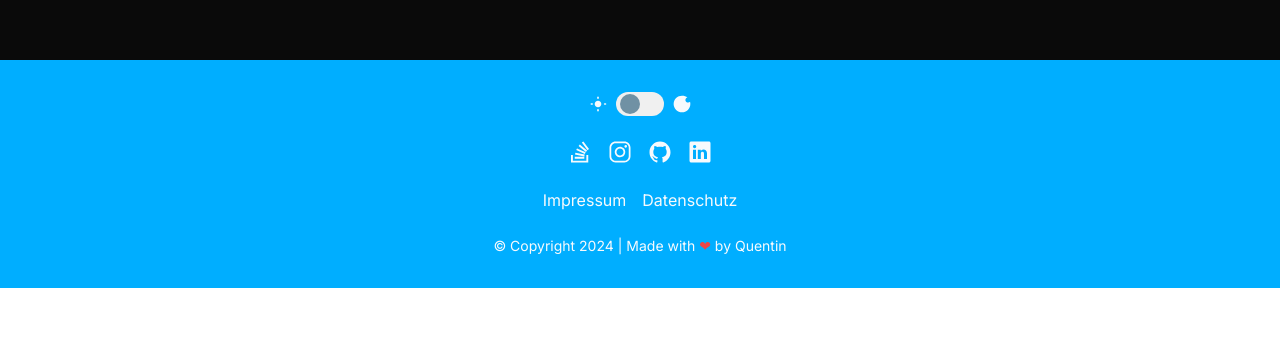
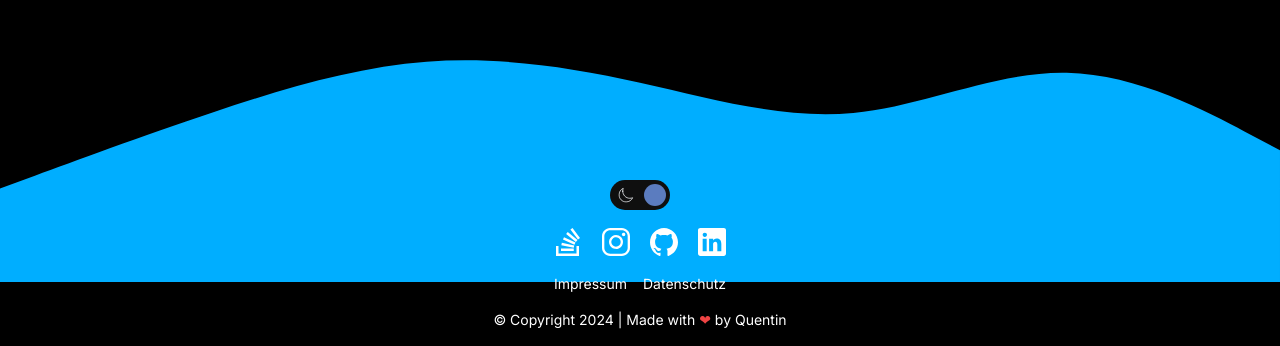
Before and after one commit to Qu3ntinS/portfolio, a Next.js app: page /portfolio/ in a window 1280 px wide. Shown: the part 1559-1905 px from the top of the page. Before the commit the page ends 1847 px from the top, so only its background shows below. Built offline with nearby package versions, Linux system fonts and the light colour scheme.

Commit message:
changed styling + fixed dark/white mode switch implementation

```diff
--- a/app/components/Footer.tsx
+++ b/app/components/Footer.tsx
@@ -32,39 +32,74 @@ const Footer = () => {
   ];
 
   return (
-    <footer className="relative py-8 bg-primary ">
-      <div className="container mx-auto px-4">
-        <div className="max-w-6xl mx-auto">
-          <div className="flex flex-col items-center gap-6">
+    <footer className="relative w-full bg-background light:bg-background-light">
+      {/* Wave Background */}
+      <div className="absolute top-0 left-0 right-0 w-full">
+        <Image
+          src="/portfolio/footer-wave.svg"
+          alt="Footer Wave"
+          width={1440}
+          height={250}
+          className="w-full"
+        />
+      </div>
+
+      {/* Content */}
+      <div className="container mx-auto px-4 relative z-10">
+        <div className="flex flex-col items-center gap-4 pt-[120px] pb-4">
           {/* Theme Toggle */}
           <div className="flex items-center gap-2">
-              <span className="text-text">
-                <svg width="20" height="20" viewBox="0 0 24 24" fill="none" xmlns="http://www.w3.org/2000/svg">
-                  <path d="M12 16C14.2091 16 16 14.2091 16 12C16 9.79086 14.2091 8 12 8C9.79086 8 8 9.79086 8 12C8 14.2091 9.79086 16 12 16Z" fill="currentColor"/>
-                  <path d="M12 3C12.5523 3 13 3.44772 13 4V5C13 5.55228 12.5523 6 12 6C11.4477 6 11 5.55228 11 5V4C11 3.44772 11.4477 3 12 3Z" fill="currentColor"/>
-                  <path d="M12 18C12.5523 18 13 18.4477 13 19V20C13 20.5523 12.5523 21 12 21C11.4477 21 11 20.5523 11 20V19C11 18.4477 11.4477 18 12 18Z" fill="currentColor"/>
-                  <path d="M21 11C21.5523 11 22 11.4477 22 12C22 12.5523 21.5523 13 21 13H20C19.4477 13 19 12.5523 19 12C19 11.4477 19.4477 11 20 11H21Z" fill="currentColor"/>
-                  <path d="M6 12C6 11.4477 5.55228 11 5 11H4C3.44772 11 3 11.4477 3 12C3 12.5523 3.44772 13 4 13H5C5.55228 13 6 12.5523 6 12Z" fill="currentColor"/>
-                </svg>
-              </span>
             <button
               onClick={toggleTheme}
-                className="w-12 h-6 rounded-full bg-secondary-light dark:bg-secondary flex items-center transition-all duration-300 focus:outline-none"
+              className={`w-[60px] h-[30px] rounded-full flex items-center p-[4px] transition-all duration-300 focus:outline-none ${
+                isDarkMode ? 'bg-[#F0F0F0]' : 'bg-[#0F0F0F]'
+              }`}
               aria-label="Toggle theme"
             >
+              <div className="relative w-full h-full">
+                {/* Moon Icon */}
+                <div className="absolute left-0 top-1/2 -translate-y-1/2 ml-[4px]">
+                  <svg width="16" height="16" viewBox="0 0 21 21" fill="none" xmlns="http://www.w3.org/2000/svg">
+                    <g clipPath="url(#clip0_22_32)">
+                      <path d="M6.20831 5.51074C6.20831 4.19504 6.4021 2.86344 6.89581 1.72949C3.61171 3.15906 1.39581 6.51277 1.39581 10.3232C1.39581 15.449 5.55132 19.6045 10.6771 19.6045C14.4875 19.6045 17.8412 17.3886 19.2708 14.1045C18.1369 14.5982 16.8053 14.792 15.4896 14.792C10.3638 14.792 6.20831 10.6365 6.20831 5.51074Z" stroke="#F7FAFD" strokeLinecap="round" strokeLinejoin="round"/>
+                    </g>
+                    <defs>
+                      <clipPath id="clip0_22_32">
+                        <rect width="20" height="20" fill="white" transform="translate(0.333313 0.666992)"/>
+                      </clipPath>
+                    </defs>
+                  </svg>
+                </div>
+                {/* Sun Icon */}
+                <div className="absolute right-0 top-1/2 -translate-y-1/2 mr-[4px]">
+                  <svg width="16" height="16" viewBox="0 0 512 512" fill="none" xmlns="http://www.w3.org/2000/svg">
+                    <path d="M256 48v48M256 416v48M403.08 108.92l-33.94 33.94M142.86 369.14l-33.94 33.94M464 256h-48M96 256H48M403.08 403.08l-33.94-33.94M142.86 142.86l-33.94-33.94"
+                      stroke={isDarkMode ? "#000000" : "#F7FAFD" }
+                      strokeLinecap="round"
+                      strokeMiterlimit="10"
+                      strokeWidth="32"
+                    />
+                    <circle
+                      cx="256"
+                      cy="256"
+                      r="80"
+                      stroke={isDarkMode ? "#000000" : "#F7FAFD"}
+                      strokeLinecap="round"
+                      strokeMiterlimit="10"
+                      strokeWidth="32"
+                    />
+                  </svg>
+                </div>
+                {/* Toggle Circle */}
                 <div
-                  className={`w-5 h-5 rounded-full transition-all duration-300 ${
+                  className={`w-[22px] h-[22px] rounded-full absolute top-1/2 -translate-y-1/2 transition-all duration-300 ${
                     isDarkMode
-                      ? 'ml-1 bg-accent'
-                      : 'ml-6 bg-accent-light'
+                      ? 'left-0 bg-[#7091A4]'
+                      : 'left-[calc(100%-22px)] bg-[#5B7CBF]'
                   }`}
                 />
+              </div>
             </button>
-              <span className="text-text">
-                <svg width="20" height="20" viewBox="0 0 24 24" fill="none" xmlns="http://www.w3.org/2000/svg">
-                  <path fillRule="evenodd" clipRule="evenodd" d="M12.2256 2.00253C9.59172 1.94346 6.93894 2.9189 4.92893 4.92891C1.02369 8.83415 1.02369 15.1658 4.92893 19.071C8.83418 22.9763 15.1658 22.9763 19.0711 19.071C21.0811 17.061 22.0565 14.4082 21.9975 11.7743C21.9796 10.9772 21.8669 10.1818 21.6595 9.40643C21.0933 9.9488 20.3275 10.2922 19.4872 10.3367C18.6469 10.3813 17.8414 10.1331 17.2162 9.63615C16.5911 9.13917 16.1896 8.42159 16.0838 7.63131C15.9781 6.84104 16.1676 6.0392 16.6195 5.35767C17.0715 4.67614 17.7505 4.15775 18.5410 3.89571C16.7416 2.66843 14.5992 1.99014 12.2256 2.00253Z" fill="currentColor"/>
-                </svg>
-              </span>
           </div>
 
           {/* Social Links */}
@@ -73,29 +108,28 @@ const Footer = () => {
               <Link
                 key={link.name}
                 href={link.href}
-                  className="text-text light:text-text-light hover:opacity-80 transition-opacity"
+                className="text-white hover:opacity-80 transition-opacity"
               >
                 <Image
                   src={link.icon}
                   alt={link.name}
                   width={24}
                   height={24}
-                    className="w-6 h-6"
+                  className="w-8 h-8 brightness-0 invert"
                 />
               </Link>
             ))}
           </div>
 
           {/* Links */}
-            <div className="flex items-center gap-4 text-text">
-              <Link href="/impressum">Impressum</Link>
-              <Link href="/datenschutz">Datenschutz</Link>
+          <div className="flex items-center gap-4 text-white">
+            <Link href="/impressum" className="text-sm hover:opacity-80 transition-opacity">Impressum</Link>
+            <Link href="/datenschutz" className="text-sm hover:opacity-80 transition-opacity">Datenschutz</Link>
           </div>
 
           {/* Copyright */}
-            <div className="text-text text-sm">
+          <div className="text-white text-sm">
             © Copyright {new Date().getFullYear()} | Made with <span className="text-red-500">❤</span> by Quentin
-            </div>
           </div>
         </div>
       </div>
--- a/app/components/Hero.tsx
+++ b/app/components/Hero.tsx
@@ -3,8 +3,11 @@
 import React from 'react';
 import Image from 'next/image';
 import { TypeAnimation } from 'react-type-animation';
+import { useTheme } from '../context/ThemeContext';
 
 const Hero = () => {
+  const { isDarkMode } = useTheme();
+
   return (
     <section className="relative h-[88vh] w-full bg-[#00AEFF]">
       <div className="container mx-auto px-4 h-full">
@@ -14,7 +17,7 @@ const Hero = () => {
             {/* Avatar positioned absolutely */}
             <div className="absolute top-0 -right-[1%] w-[450px] h-[450px] flex items-center justify-center">
               <Image
-                src="/portfolio/avatar-background.svg"
+                src={isDarkMode ? "/portfolio/avatar-background-light.svg" : "/portfolio/avatar-background.svg"}
                 alt="Avatar Background"
                 width={600}
                 height={600}
@@ -40,9 +43,11 @@ const Hero = () => {
                     1000,
                     "I'm a Full Stack Developer!",
                     1000,
-                    "I love creating awesome stuff!",
+                    "I love cars!",
                     1000,
                     "I'm passionate about coding!",
+                    1000,
+                    "Checkout the White Mode!",
                     1000,
                   ]}
                   wrapper="span"
@@ -65,7 +70,7 @@ const Hero = () => {
       </div>
 
       {/* Wave Transition */}
-      <div className="bottom-0 left-0 right-0 w-full">
+      <div className="bottom-0 left-0 right-0 w-full relative top-[-100px]">
         <Image
           src="/portfolio/wave.svg"
           alt="Wave Transition"
--- a/app/components/Navbar.tsx
+++ b/app/components/Navbar.tsx
@@ -42,7 +42,7 @@ const Navbar = () => {
           {/* Discord Button */}
           <Link
             href="#discord"
-            className="bg-background text-text light:text-text-light light:bg-background-light px-6 py-2 rounded-full hover:bg-opacity-90 transition-colors"
+            className="bg-secondary text-text light:text-text-light light:bg-secondary-light px-6 py-2 rounded-full hover:bg-opacity-90 transition-colors"
           >
             Discord
           </Link>
--- a/app/context/ThemeContext.tsx
+++ b/app/context/ThemeContext.tsx
@@ -12,7 +12,7 @@ type ThemeContextType = {
 const ThemeContext = createContext<ThemeContextType | undefined>(undefined);
 
 export function ThemeProvider({ children }: { children: React.ReactNode }) {
-  const [isDarkMode, setIsDarkMode] = useState(true); // Default to dark mode
+  const [isDarkMode, setIsDarkMode] = useState(false); // Default to dark mode
 
   useEffect(() => {
     // Check if user has a theme preference in localStorage
--- a/app/page.tsx
+++ b/app/page.tsx
@@ -9,7 +9,7 @@ export default function Home() {
       <Hero />
 
       {/* Experience Section */}
-      <section className="bg-[#0A0A0A] min-h-screen">
+      <section className="bg-background light:bg-background-light min-h-screen">
         <div className="container mx-auto px-4 py-20">
           {/*<h2 className="text-4xl font-bold text-white">Experience</h2>*/}
         </div>
```
Also changed, not shown: public/avatar-background-light.svg (added), public/footer-wave.svg (added). Lines whose indentation alone changed are shown as unchanged.
